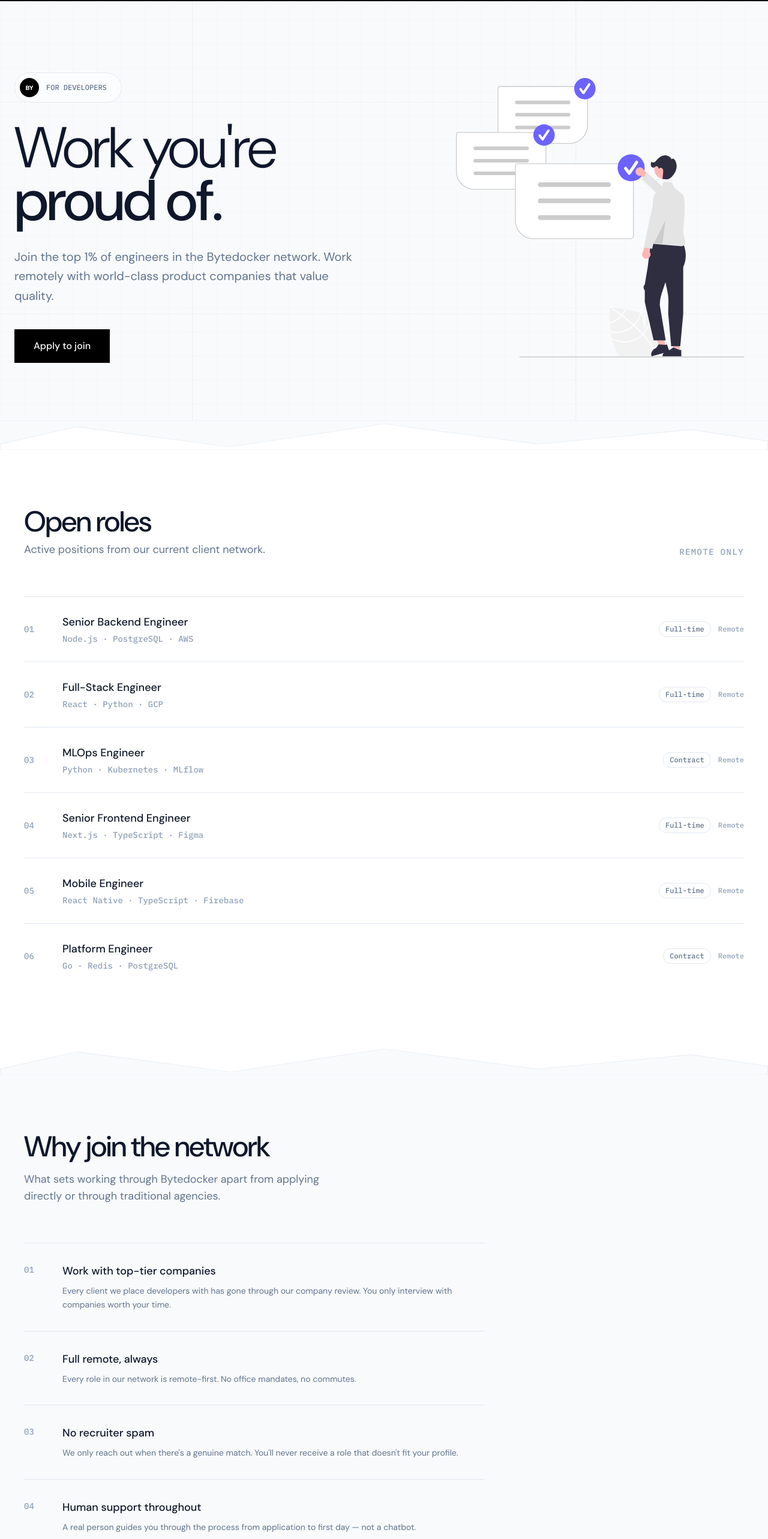
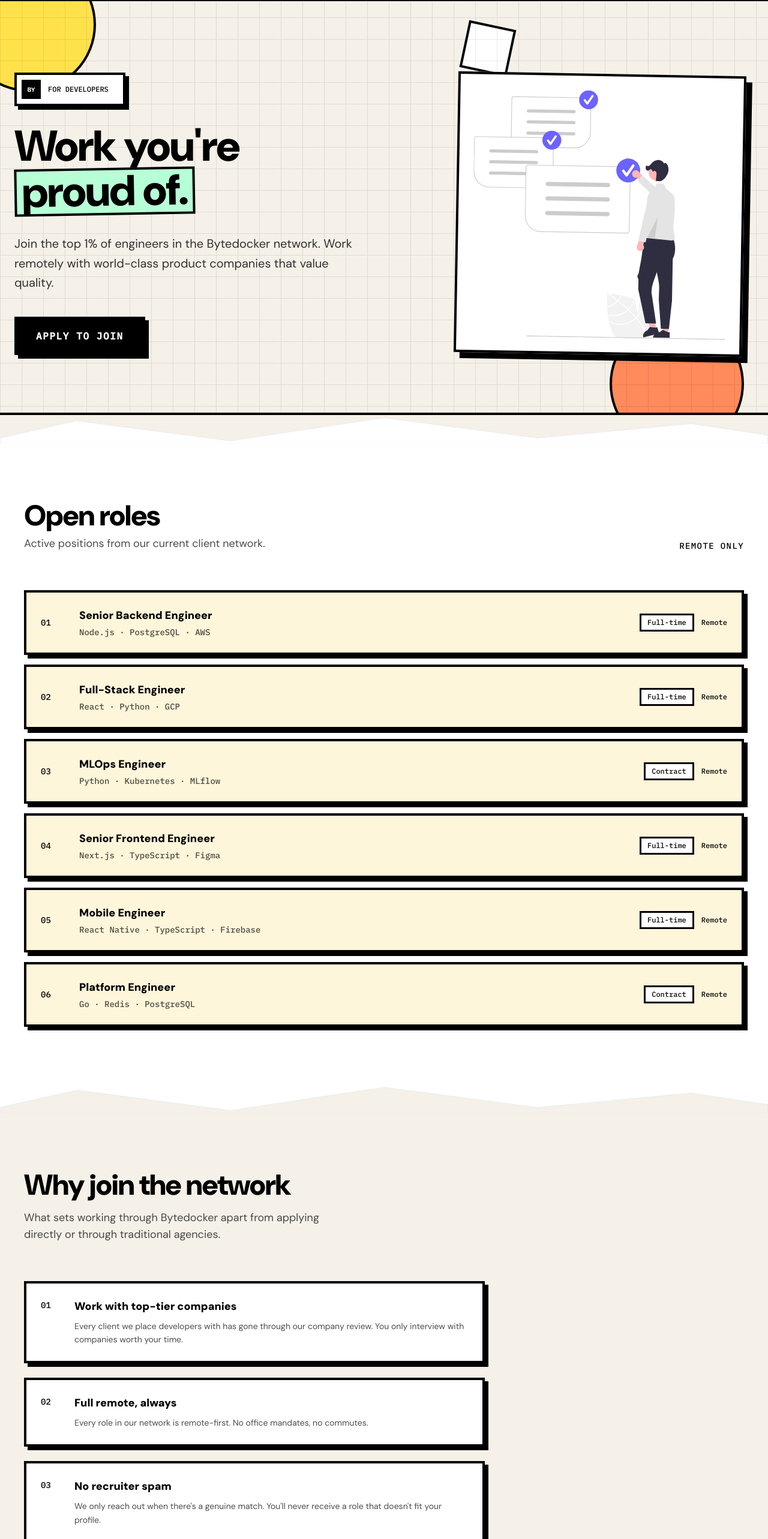
Before and after one commit to GlyphicGuy/bytedocker-2, a Next.js app: page /find-jobs in a window 1280 px wide. Shown: the part 87-2653 px from the top of the page at 60% size. Built offline with nearby package versions, Linux system fonts and the light colour scheme.

Commit message:
style: redesign find-jobs page to match theme

```diff
--- a/app/find-jobs/page.tsx
+++ b/app/find-jobs/page.tsx
@@ -26,50 +26,50 @@ const perks = [
 
 export default function FindJobsPage() {
     return (
-        <div className="flex min-h-screen flex-col bg-slate-50 selection:bg-slate-100 selection:text-slate-900">
+        <div className="flex min-h-screen flex-col bg-[#f5f0e8] selection:bg-black selection:text-white">
             <Navbar />
             <main className="grow pt-20">
 
                 {/* Hero */}
-                <section className="relative px-6 pt-32 pb-24 bg-slate-50 overflow-hidden border-b border-slate-100 min-h-[60vh] flex items-center">
-                    <div className="absolute inset-0 opacity-[0.03] pointer-events-none">
+                <section className="relative px-6 pt-32 pb-24 bg-[#f5f0e8] overflow-hidden border-b-[4px] border-black min-h-[60vh] flex items-center">
+                    <div className="absolute inset-0 pointer-events-none">
+                        <div className="absolute -top-16 -left-16 w-56 h-56 rounded-full bg-[#ffe24b] border-[4px] border-black"></div>
+                        <div className="absolute -bottom-16 right-10 w-56 h-56 rounded-full bg-[#ff8a5b] border-[4px] border-black"></div>
+                        <div className="absolute top-12 right-1/3 w-20 h-20 bg-white border-[4px] border-black rotate-12"></div>
+                        <div className="absolute inset-0 opacity-[0.08]">
                             <svg width="100%" height="100%" xmlns="http://www.w3.org/2000/svg">
                                 <defs>
-                                <pattern id="grid-jobs" width="40" height="40" patternUnits="userSpaceOnUse">
-                                    <path d="M 40 0 L 0 0 0 40" fill="none" stroke="black" strokeWidth="1" />
+                                    <pattern id="grid-jobs" width="36" height="36" patternUnits="userSpaceOnUse">
+                                        <path d="M 36 0 L 0 0 0 36" fill="none" stroke="black" strokeWidth="2" />
                                     </pattern>
                                 </defs>
                                 <rect width="100%" height="100%" fill="url(#grid-jobs)" />
                             </svg>
                         </div>
-                    <div className="absolute inset-0 pointer-events-none">
-                        <div className="absolute top-1/4 left-0 w-full border-t border-dashed border-black/5"></div>
-                        <div className="absolute bottom-1/4 left-0 w-full border-t border-dashed border-black/5"></div>
-                        <div className="absolute left-1/4 top-0 h-full border-l border-dashed border-black/5"></div>
-                        <div className="absolute right-1/4 top-0 h-full border-l border-dashed border-black/5"></div>
                     </div>
 
                     <div className="container mx-auto max-w-[1400px] relative z-10 flex flex-col md:flex-row gap-16 items-center">
                         <div className="flex-1 max-w-2xl">
-                            <div className="inline-flex items-center gap-3 mb-8 bg-white/50 backdrop-blur-sm p-2 pr-6 rounded-full border border-slate-200">
-                                <span className="w-8 h-8 bg-black text-white rounded-full flex items-center justify-center text-[10px] font-bold">BY</span>
-                                <span className="text-xs font-ibmplexmonomedium uppercase text-slate-500">For Developers</span>
+                            <div className="inline-flex items-center gap-3 mb-8 bg-white p-2 pr-6 border-[4px] border-black shadow-[6px_6px_0_#000]">
+                                <span className="w-8 h-8 bg-black text-white flex items-center justify-center text-[10px] font-bold">BY</span>
+                                <span className="text-xs font-ibmplexmonomedium uppercase text-black">For Developers</span>
                             </div>
-                            <h1 className="text-6xl md:text-8xl font-light tracking-tight text-slate-900 leading-[0.92] mb-8 font-dmsans">
+                            <h1 className="text-5xl md:text-7xl font-black tracking-tight text-black leading-[0.98] mb-8 font-dmsans">
                                 Work you&apos;re <br />
-                                <span className="font-medium">proud of.</span>
+                                <span className="bg-[#b7ffd6] border-[4px] border-black px-2 inline-block -rotate-1">proud of.</span>
                             </h1>
-                            <p className="text-slate-500 text-lg md:text-xl max-w-xl leading-relaxed font-dmsans mb-10">
+                            <p className="text-black/80 text-lg md:text-xl max-w-xl leading-relaxed font-dmsans mb-10">
                                 Join the top 1% of engineers in the Bytedocker network. Work remotely with world-class product companies that value quality.
                             </p>
                             <a href="#apply">
-                                <button className="bg-black hover:bg-slate-800 text-white font-medium text-base px-8 py-4 rounded-xl transition-colors font-dmsans">
+                                <button className="bg-black text-white font-black text-base px-8 py-4 uppercase tracking-widest border-[4px] border-black shadow-[6px_6px_0_#000] hover:translate-x-0.5 hover:translate-y-0.5 hover:shadow-[4px_4px_0_#000] active:translate-x-1 active:translate-y-1 active:shadow-[2px_2px_0_#000] transition-all font-ibmplexmonomedium">
                                     Apply to join
                                 </button>
                             </a>
                         </div>
 
                         <div className="hidden md:flex w-full md:w-[480px] shrink-0 items-center justify-center">
+                            <div className="bg-white border-[4px] border-black shadow-[10px_10px_0_#000] p-6 rotate-1">
                                 <Image
                                     src="/undraw_job-hunt_5umi.svg"
                                     alt="Find Jobs Illustration"
@@ -80,33 +80,37 @@ export default function FindJobsPage() {
                                 />
                             </div>
                         </div>
+                    </div>
                 </section>
 
                 {/* Open roles */}
-                <SectionDivider bgTop="bg-slate-50" fillBottom="fill-white" />
+                <SectionDivider bgTop="bg-[#f5f0e8]" fillBottom="fill-white" />
                 <section className="bg-white py-24 px-6 font-dmsans">
                     <div className="container mx-auto max-w-[1200px]">
                         <div className="flex flex-col md:flex-row md:items-end justify-between gap-6 mb-16">
                             <div>
-                                <h2 className="text-4xl md:text-5xl font-dmsans font-medium text-slate-900 tracking-tight mb-2">Open roles</h2>
-                                <p className="text-slate-500 text-lg">Active positions from our current client network.</p>
+                                <h2 className="text-4xl md:text-5xl font-dmsans font-black text-black tracking-tight mb-2">Open roles</h2>
+                                <p className="text-black/70 text-lg">Active positions from our current client network.</p>
                             </div>
-                            <span className="text-sm font-ibmplexmonomedium text-slate-400 uppercase tracking-widest shrink-0">Remote only</span>
+                            <span className="text-sm font-ibmplexmonomedium text-black uppercase tracking-widest shrink-0">Remote only</span>
                         </div>
 
-                        <div className="divide-y divide-slate-200 border-t border-slate-200">
+                        <div className="flex flex-col gap-4">
                             {roles.map((role) => (
-                                <div key={role.num} className="py-7 flex flex-col md:flex-row md:items-center justify-between gap-4 group cursor-pointer">
+                                <div
+                                    key={role.num}
+                                    className="border-[4px] border-black bg-[#fef6da] px-6 py-6 flex flex-col md:flex-row md:items-center justify-between gap-4 shadow-[6px_6px_0_#000]"
+                                >
                                     <div className="flex items-start md:items-center gap-8">
-                                        <span className="text-sm font-ibmplexmonomedium text-slate-400 shrink-0 w-8 pt-0.5 md:pt-0">{role.num}</span>
+                                        <span className="text-sm font-ibmplexmonomedium text-black shrink-0 w-8 pt-0.5 md:pt-0">{role.num}</span>
                                         <div>
-                                            <h3 className="text-lg font-dmsans font-medium text-slate-900 group-hover:text-slate-700 transition-colors">{role.title}</h3>
-                                            <p className="text-sm font-ibmplexmonomedium text-slate-400 mt-1">{role.stack}</p>
+                                            <h3 className="text-lg font-dmsans font-black text-black">{role.title}</h3>
+                                            <p className="text-sm font-ibmplexmonomedium text-black/70 mt-1">{role.stack}</p>
                                         </div>
                                     </div>
                                     <div className="flex items-center gap-3 ml-16 md:ml-0">
-                                        <span className="text-xs font-ibmplexmonomedium text-slate-500 border border-slate-200 px-2.5 py-1 rounded-full">{role.type}</span>
-                                        <span className="text-xs font-ibmplexmonomedium text-slate-400">{role.location}</span>
+                                        <span className="text-xs font-ibmplexmonomedium text-black border-[3px] border-black px-2.5 py-1 bg-white">{role.type}</span>
+                                        <span className="text-xs font-ibmplexmonomedium text-black">{role.location}</span>
                                     </div>
                                 </div>
                             ))}
@@ -115,19 +119,22 @@ export default function FindJobsPage() {
                 </section>
 
                 {/* Why join */}
-                <SectionDivider bgTop="bg-white" fillBottom="fill-slate-50" />
-                <section className="bg-slate-50 py-24 px-6 font-dmsans">
+                <SectionDivider bgTop="bg-white" fillBottom="fill-[#f5f0e8]" />
+                <section className="bg-[#f5f0e8] py-24 px-6 font-dmsans">
                     <div className="container mx-auto max-w-[1200px]">
-                        <h2 className="text-4xl md:text-5xl font-dmsans font-medium text-slate-900 mb-4 tracking-tight">Why join the network</h2>
-                        <p className="text-slate-500 text-lg mb-16 max-w-lg">What sets working through Bytedocker apart from applying directly or through traditional agencies.</p>
+                        <h2 className="text-4xl md:text-5xl font-dmsans font-black text-black mb-4 tracking-tight">Why join the network</h2>
+                        <p className="text-black/70 text-lg mb-16 max-w-lg">What sets working through Bytedocker apart from applying directly or through traditional agencies.</p>
 
-                        <div className="max-w-3xl divide-y divide-slate-200 border-t border-slate-200">
+                        <div className="max-w-3xl flex flex-col gap-6">
                             {perks.map((p) => (
-                                <div key={p.num} className="py-8 flex gap-8 items-start">
-                                    <span className="text-sm font-ibmplexmonomedium text-slate-400 pt-0.5 shrink-0 w-8">{p.num}</span>
+                                <div
+                                    key={p.num}
+                                    className="border-[4px] border-black bg-white px-6 py-6 flex gap-6 items-start shadow-[6px_6px_0_#000]"
+                                >
+                                    <span className="text-sm font-ibmplexmonomedium text-black pt-0.5 shrink-0 w-8">{p.num}</span>
                                     <div>
-                                        <h3 className="text-lg font-dmsans font-medium text-slate-900 mb-2">{p.title}</h3>
-                                        <p className="text-slate-500 text-sm leading-relaxed">{p.description}</p>
+                                        <h3 className="text-lg font-dmsans font-black text-black mb-2">{p.title}</h3>
+                                        <p className="text-black/70 text-sm leading-relaxed">{p.description}</p>
                                     </div>
                                 </div>
                             ))}
@@ -136,29 +143,29 @@ export default function FindJobsPage() {
                 </section>
 
                 {/* Application form */}
-                <SectionDivider bgTop="bg-slate-50" fillBottom="fill-white" />
+                <SectionDivider bgTop="bg-[#f5f0e8]" fillBottom="fill-white" />
                 <section id="apply" className="bg-white py-24 px-6 font-dmsans">
                     <div className="container mx-auto max-w-[1200px]">
-                        <h2 className="text-4xl md:text-5xl font-dmsans font-medium text-slate-900 mb-4 tracking-tight">Apply to join</h2>
-                        <p className="text-slate-500 text-lg mb-16 max-w-lg">Tell us about yourself. If your profile looks like a fit, we&apos;ll invite you to the vetting process.</p>
+                        <h2 className="text-4xl md:text-5xl font-dmsans font-black text-black mb-4 tracking-tight">Apply to join</h2>
+                        <p className="text-black/70 text-lg mb-16 max-w-lg">Tell us about yourself. If your profile looks like a fit, we&apos;ll invite you to the vetting process.</p>
 
-                        <div className="border border-slate-200 rounded-2xl overflow-hidden grid grid-cols-1 lg:grid-cols-2">
-                            <div className="p-10 md:p-14 border-b lg:border-b-0 lg:border-r border-slate-200 space-y-6">
+                        <div className="border-[4px] border-black overflow-hidden grid grid-cols-1 lg:grid-cols-2 shadow-[8px_8px_0_#000]">
+                            <div className="p-10 md:p-14 border-b-[4px] lg:border-b-0 lg:border-r-[4px] border-black space-y-6 bg-[#fef6da]">
                                 <div>
-                                    <label className="text-xs font-ibmplexmonomedium text-slate-400 uppercase tracking-widest block mb-2">Full name</label>
-                                    <input className="w-full border border-slate-200 rounded-lg px-4 py-3 text-slate-900 font-dmsans text-base focus:outline-none focus:border-slate-400 transition-colors bg-slate-50" placeholder="Your full name" />
+                                    <label className="text-xs font-ibmplexmonomedium text-black uppercase tracking-widest block mb-2">Full name</label>
+                                    <input className="w-full border-[3px] border-black px-4 py-3 text-black font-dmsans text-base focus:outline-none focus:ring-2 focus:ring-black/60 transition-colors bg-white" placeholder="Your full name" />
                                 </div>
                                 <div>
-                                    <label className="text-xs font-ibmplexmonomedium text-slate-400 uppercase tracking-widest block mb-2">Email</label>
-                                    <input type="email" className="w-full border border-slate-200 rounded-lg px-4 py-3 text-slate-900 font-dmsans text-base focus:outline-none focus:border-slate-400 transition-colors bg-slate-50" placeholder="you@email.com" />
+                                    <label className="text-xs font-ibmplexmonomedium text-black uppercase tracking-widest block mb-2">Email</label>
+                                    <input type="email" className="w-full border-[3px] border-black px-4 py-3 text-black font-dmsans text-base focus:outline-none focus:ring-2 focus:ring-black/60 transition-colors bg-white" placeholder="you@email.com" />
                                 </div>
                                 <div>
-                                    <label className="text-xs font-ibmplexmonomedium text-slate-400 uppercase tracking-widest block mb-2">Primary stack</label>
-                                    <input className="w-full border border-slate-200 rounded-lg px-4 py-3 text-slate-900 font-dmsans text-base focus:outline-none focus:border-slate-400 transition-colors bg-slate-50" placeholder="e.g. React, Node.js, PostgreSQL" />
+                                    <label className="text-xs font-ibmplexmonomedium text-black uppercase tracking-widest block mb-2">Primary stack</label>
+                                    <input className="w-full border-[3px] border-black px-4 py-3 text-black font-dmsans text-base focus:outline-none focus:ring-2 focus:ring-black/60 transition-colors bg-white" placeholder="e.g. React, Node.js, PostgreSQL" />
                                 </div>
                                 <div>
-                                    <label className="text-xs font-ibmplexmonomedium text-slate-400 uppercase tracking-widest block mb-2">Years of experience</label>
-                                    <select className="w-full border border-slate-200 rounded-lg px-4 py-3 text-slate-900 font-dmsans text-base focus:outline-none focus:border-slate-400 transition-colors bg-slate-50">
+                                    <label className="text-xs font-ibmplexmonomedium text-black uppercase tracking-widest block mb-2">Years of experience</label>
+                                    <select className="w-full border-[3px] border-black px-4 py-3 text-black font-dmsans text-base focus:outline-none focus:ring-2 focus:ring-black/60 transition-colors bg-white">
                                         <option>3–5 years</option>
                                         <option>5–8 years</option>
                                         <option>8–12 years</option>
@@ -167,16 +174,16 @@ export default function FindJobsPage() {
                                 </div>
                             </div>
 
-                            <div className="p-10 md:p-14 space-y-6">
+                            <div className="p-10 md:p-14 space-y-6 bg-white">
                                 <div>
-                                    <label className="text-xs font-ibmplexmonomedium text-slate-400 uppercase tracking-widest block mb-2">LinkedIn or portfolio URL</label>
-                                    <input className="w-full border border-slate-200 rounded-lg px-4 py-3 text-slate-900 font-dmsans text-base focus:outline-none focus:border-slate-400 transition-colors bg-slate-50" placeholder="https://linkedin.com/in/yourname" />
+                                    <label className="text-xs font-ibmplexmonomedium text-black uppercase tracking-widest block mb-2">LinkedIn or portfolio URL</label>
+                                    <input className="w-full border-[3px] border-black px-4 py-3 text-black font-dmsans text-base focus:outline-none focus:ring-2 focus:ring-black/60 transition-colors bg-white" placeholder="https://linkedin.com/in/yourname" />
                                 </div>
                                 <div>
-                                    <label className="text-xs font-ibmplexmonomedium text-slate-400 uppercase tracking-widest block mb-2">Tell us about yourself</label>
-                                    <textarea rows={6} className="w-full border border-slate-200 rounded-lg px-4 py-3 text-slate-900 font-dmsans text-base focus:outline-none focus:border-slate-400 transition-colors bg-slate-50 resize-none" placeholder="What have you built? What kind of work are you looking for?" />
+                                    <label className="text-xs font-ibmplexmonomedium text-black uppercase tracking-widest block mb-2">Tell us about yourself</label>
+                                    <textarea rows={6} className="w-full border-[3px] border-black px-4 py-3 text-black font-dmsans text-base focus:outline-none focus:ring-2 focus:ring-black/60 transition-colors bg-white resize-none" placeholder="What have you built? What kind of work are you looking for?" />
                                 </div>
-                                <button className="w-full bg-black hover:bg-slate-800 text-white font-medium text-base px-7 py-4 rounded-xl transition-colors font-dmsans">
+                                <button className="w-full bg-black text-white font-black text-base px-7 py-4 uppercase tracking-widest border-[4px] border-black shadow-[6px_6px_0_#000] hover:translate-x-0.5 hover:translate-y-0.5 hover:shadow-[4px_4px_0_#000] transition-all font-ibmplexmonomedium">
                                     Submit application →
                                 </button>
                             </div>
@@ -185,29 +192,29 @@ export default function FindJobsPage() {
                 </section>
 
                 {/* Dark CTA */}
-                <SectionDivider bgTop="bg-white" fillBottom="fill-slate-900" />
-                <section className="bg-slate-900 text-white py-24 px-6 font-dmsans">
+                <SectionDivider bgTop="bg-white" fillBottom="fill-black" />
+                <section className="bg-black text-white py-24 px-6 font-dmsans">
                     <div className="container mx-auto max-w-[1200px]">
-                        <div className="border border-slate-800 rounded-2xl p-12 md:p-16 flex flex-col md:flex-row items-start justify-between gap-12">
+                        <div className="border-[4px] border-white p-12 md:p-16 flex flex-col md:flex-row items-start justify-between gap-12 shadow-[8px_8px_0_#fff]">
                             <div className="max-w-xl">
-                                <p className="text-sm font-ibmplexmonomedium text-slate-500 uppercase tracking-widest mb-6">Top 1% only</p>
-                                <h2 className="text-4xl md:text-5xl font-dmsans font-medium mb-6 leading-[1.1] tracking-tight">
+                                <p className="text-sm font-ibmplexmonomedium text-white uppercase tracking-widest mb-6">Top 1% only</p>
+                                <h2 className="text-4xl md:text-5xl font-dmsans font-black mb-6 leading-[1.1] tracking-tight">
                                     Our bar is high for a reason.
                                 </h2>
-                                <p className="text-slate-400 text-lg leading-relaxed mb-10">
+                                <p className="text-white/70 text-lg leading-relaxed mb-10">
                                     We only place developers we&apos;d hire ourselves. If you meet that bar, you&apos;ll have access to the best remote opportunities available.
                                 </p>
-                                <button className="bg-white hover:bg-slate-100 text-slate-900 font-medium text-base px-7 py-3.5 rounded-xl transition-colors font-dmsans">
+                                <button className="bg-white text-black font-black text-base px-7 py-3.5 uppercase tracking-widest border-[4px] border-white shadow-[6px_6px_0_#fff] hover:translate-x-0.5 hover:translate-y-0.5 hover:shadow-[4px_4px_0_#fff] transition-all font-ibmplexmonomedium">
                                     Learn about our vetting process
                                 </button>
                             </div>
-                            <div className="w-full md:w-[240px] shrink-0 border border-slate-800 rounded-xl p-6 flex flex-col gap-4">
-                                <p className="text-xs font-ibmplexmonomedium text-slate-500 uppercase tracking-widest">What we test</p>
-                                <div className="border-t border-slate-800 pt-4 divide-y divide-slate-800">
+                            <div className="w-full md:w-[240px] shrink-0 border-[4px] border-white p-6 flex flex-col gap-4 shadow-[6px_6px_0_#fff]">
+                                <p className="text-xs font-ibmplexmonomedium text-white uppercase tracking-widest">What we test</p>
+                                <div className="border-t-[4px] border-white pt-4 divide-y-[4px] divide-white">
                                     {[["English", "Proficiency assessment"], ["Code", "Offline task + live review"], ["Soft skills", "Video interview"]].map(([v, l], i) => (
                                         <div key={i} className="py-3">
-                                            <p className="text-sm font-medium text-white">{v}</p>
-                                            <p className="text-xs text-slate-400 mt-0.5">{l}</p>
+                                            <p className="text-sm font-black text-white">{v}</p>
+                                            <p className="text-xs text-white/70 mt-0.5">{l}</p>
                                         </div>
                                     ))}
                                 </div>
```
Lines whose indentation alone changed are shown as unchanged.
